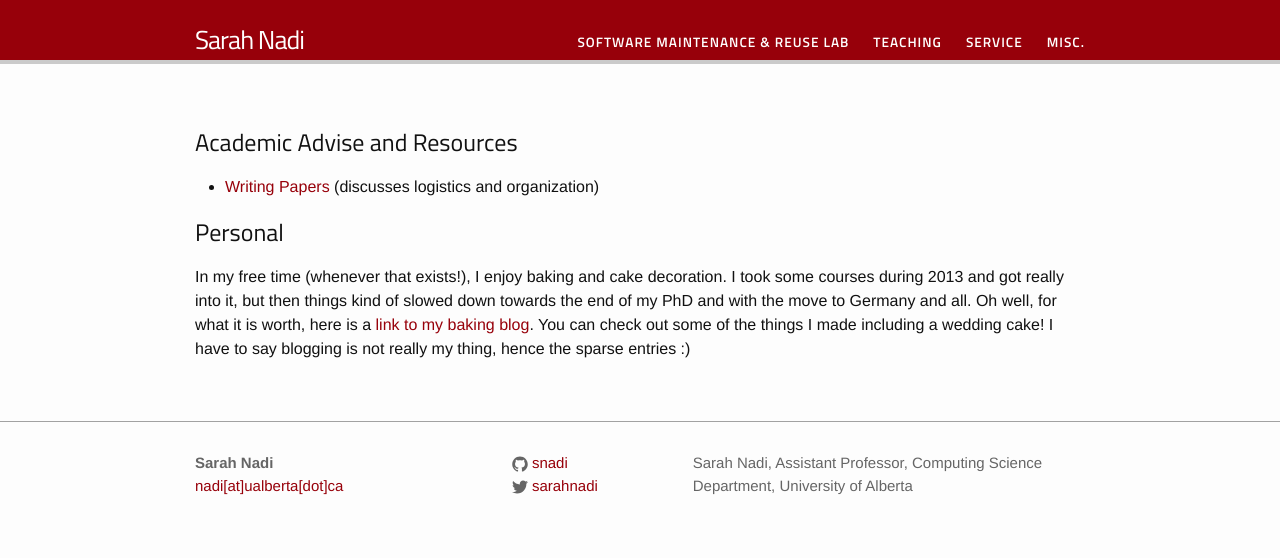
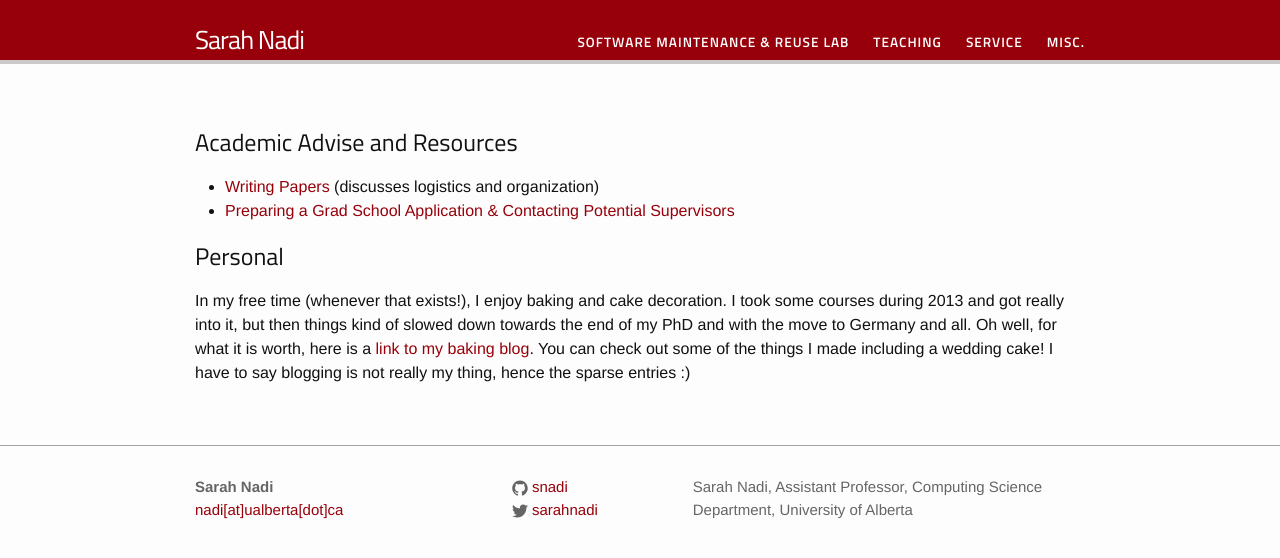
Before and after one commit to snadi/snadi.github.io, a Jekyll site: the page built from pages/misc.md, in a window 1280 px wide. Shown: the top 558 px of the page. Built offline with Jekyll 4.4.1, drawn with Linux system fonts in a browser that asks for light colours; our own code applies the rules of GitHub Pages for plain Markdown files.

Commit message:
Update misc.md

```diff
--- a/pages/misc.md
+++ b/pages/misc.md
@@ -7,6 +7,7 @@ permalink: /misc/
 ## Academic Advise and Resources
 
 * [Writing Papers](/writing-papers/) (discusses logistics and organization)
+* [Preparing a Grad School Application & Contacting Potential Supervisors](https://youtu.be/B3oANa67Iq4)
 
 ## Personal
 
```
